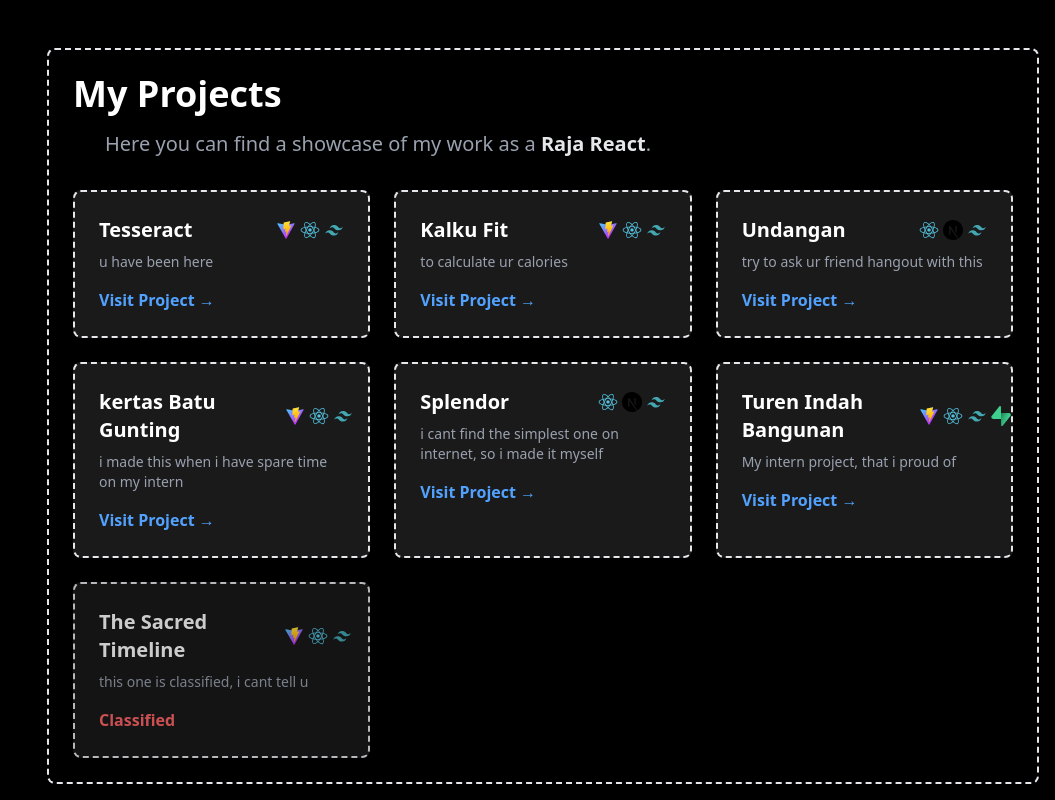
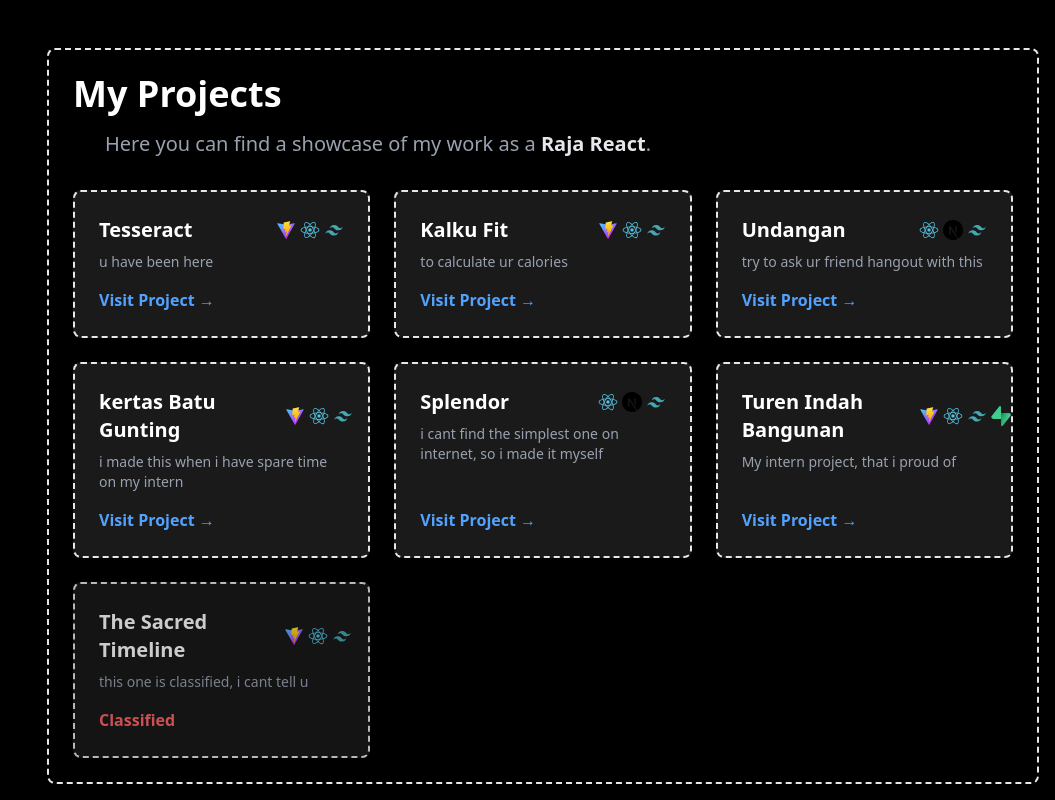
Before and after one commit to Maeeveee/Tesseract, a React (Vite) app: page / in a window 1280 px wide. Shown: the part 872-1672 px from the top of the page, without its empty margins (225-1280 px from the left). Built offline with nearby package versions, Linux system fonts and the light colour scheme.

Commit message:
fix card layout

```diff
--- a/src/components/projectSection.jsx
+++ b/src/components/projectSection.jsx
@@ -59,8 +59,9 @@ export default function ProjectSection() {
                                 href={project.url}
                                 target="_blank"
                                 rel="noopener noreferrer"
-                                className="group block border-2 border-gray-200 border-dashed rounded-lg dark:border-gray-700 bg-white/10 dark:bg-gray-800/40 p-6 transition-all duration-200 hover:scale-105 hover:shadow-xl hover:border-blue-400"
+                                className="group flex flex-col justify-between border-2 border-gray-200 border-dashed rounded-lg dark:border-gray-700 bg-white/10 dark:bg-gray-800/40 p-6 transition-all duration-200 hover:scale-105 hover:shadow-xl hover:border-blue-400"
                             >
+                                <div>
                                     <div className="flex items-center justify-between mb-2">
                                         <h2 className="text-xl font-bold text-white group-hover:text-blue-400 transition">{project.title}</h2>
                                         <div className="flex gap-1 ml-2">
@@ -79,14 +80,15 @@ export default function ProjectSection() {
                                         </div>
                                     </div>
                                     <p className="text-sm text-gray-400">{project.desc}</p>
-                                <span className="inline-block mt-4 text-blue-400 font-semibold">
+                                </div>
+                                <span className="inline-block mt-auto pt-4 text-blue-400 font-semibold">
                                     Visit Project &rarr;
                                 </span>
                             </a>
                         ) : (
                             <div
                                 key={idx}
-                                className="relative group block border-2 border-gray-200 border-dashed rounded-lg dark:border-gray-700 bg-white/10 dark:bg-gray-800/40 p-6 opacity-80 cursor-not-allowed overflow-hidden transition-all duration-200 hover:bg-red-900/30"
+                                className="relative group flex flex-col justify-between border-2 border-gray-200 border-dashed rounded-lg dark:border-gray-700 bg-white/10 dark:bg-gray-800/40 p-6 opacity-80 cursor-not-allowed overflow-hidden transition-all duration-200 hover:bg-red-900/30"
                             >
                                 {/* Animasi silang */}
                                 <span className="pointer-events-none absolute inset-0 flex items-center justify-center opacity-0 group-hover:opacity-100 transition-opacity duration-300">
@@ -95,6 +97,7 @@ export default function ProjectSection() {
                                         <line x1="36" y1="12" x2="12" y2="36" stroke="currentColor" strokeWidth="4" strokeLinecap="round"/>
                                     </svg>
                                 </span>
+                                <div>
                                     <div className="flex items-center justify-between mb-2">
                                         <h2 className="text-xl font-bold text-white transition">{project.title}</h2>
                                         <div className="flex gap-1 ml-2">
@@ -113,7 +116,8 @@ export default function ProjectSection() {
                                         </div>
                                     </div>
                                     <p className="text-sm text-gray-400">{project.desc}</p>
-                                <span className="inline-block mt-4 text-red-400 font-semibold">
+                                </div>
+                                <span className="inline-block mt-auto pt-4 text-red-400 font-semibold">
                                     Classified
                                 </span>
                             </div>
```
Lines whose indentation alone changed are shown as unchanged.
